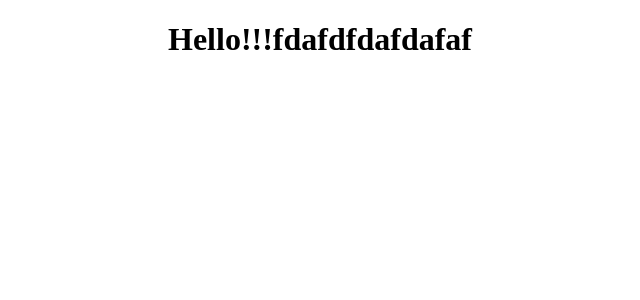
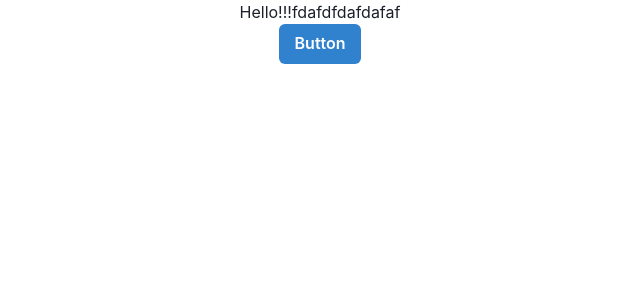
Before and after one commit to seachai/jet-communications, a React (Create React App) app: page / in a window 1280 px wide. Shown: the top 300 px of the page, without its empty margins (320-960 px from the left). Built offline with nearby package versions, Linux system fonts and the light colour scheme.

Commit message:
added chakra provider

```diff
--- a/package.json
+++ b/package.json
@@ -4,6 +4,8 @@
   "private": true,
   "dependencies": {
     "@chakra-ui/react": "^1.0.0",
+    "@emotion/react": "^11.0.0",
+    "@emotion/styled": "^11.0.0",
     "@testing-library/jest-dom": "^5.11.4",
     "@testing-library/react": "^11.1.0",
     "@testing-library/user-event": "^12.1.10",
--- a/src/App.tsx
+++ b/src/App.tsx
@@ -1,11 +1,12 @@
 import React from "react";
-// import logo from "./logo.svg";
+import { Button, ButtonGroup } from "@chakra-ui/react";
 import "./App.css";
 
 function App() {
   return (
     <div className='App'>
       <h1>Hello!!!fdafdfdafdafaf</h1>
+      <Button colorScheme='blue'>Button</Button>
     </div>
   );
 }
--- a/src/index.tsx
+++ b/src/index.tsx
@@ -1,12 +1,16 @@
 import React from "react";
 import ReactDOM from "react-dom";
+import { ChakraProvider } from "@chakra-ui/react";
 // import "./index.css";
 import App from "./App";
+
 // import reportWebVitals from './reportWebVitals';
 
 ReactDOM.render(
   <React.StrictMode>
-    <App />
+    <ChakraProvider>
+      <App />
+    </ChakraProvider>
   </React.StrictMode>,
   document.getElementById("root")
 );
```
Also changed, not shown: 1 other file (tests, documents, lock files or other folders).
